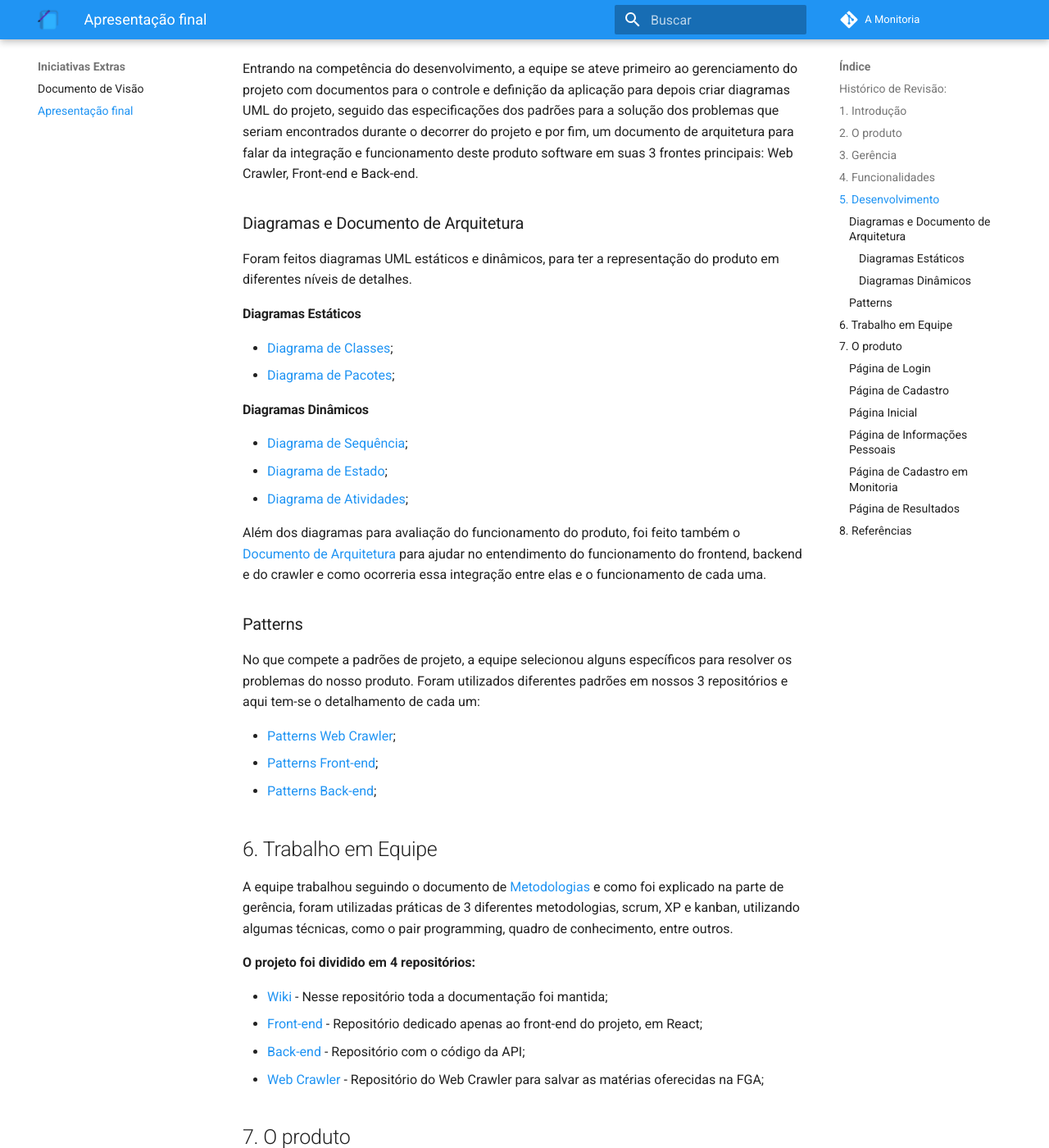
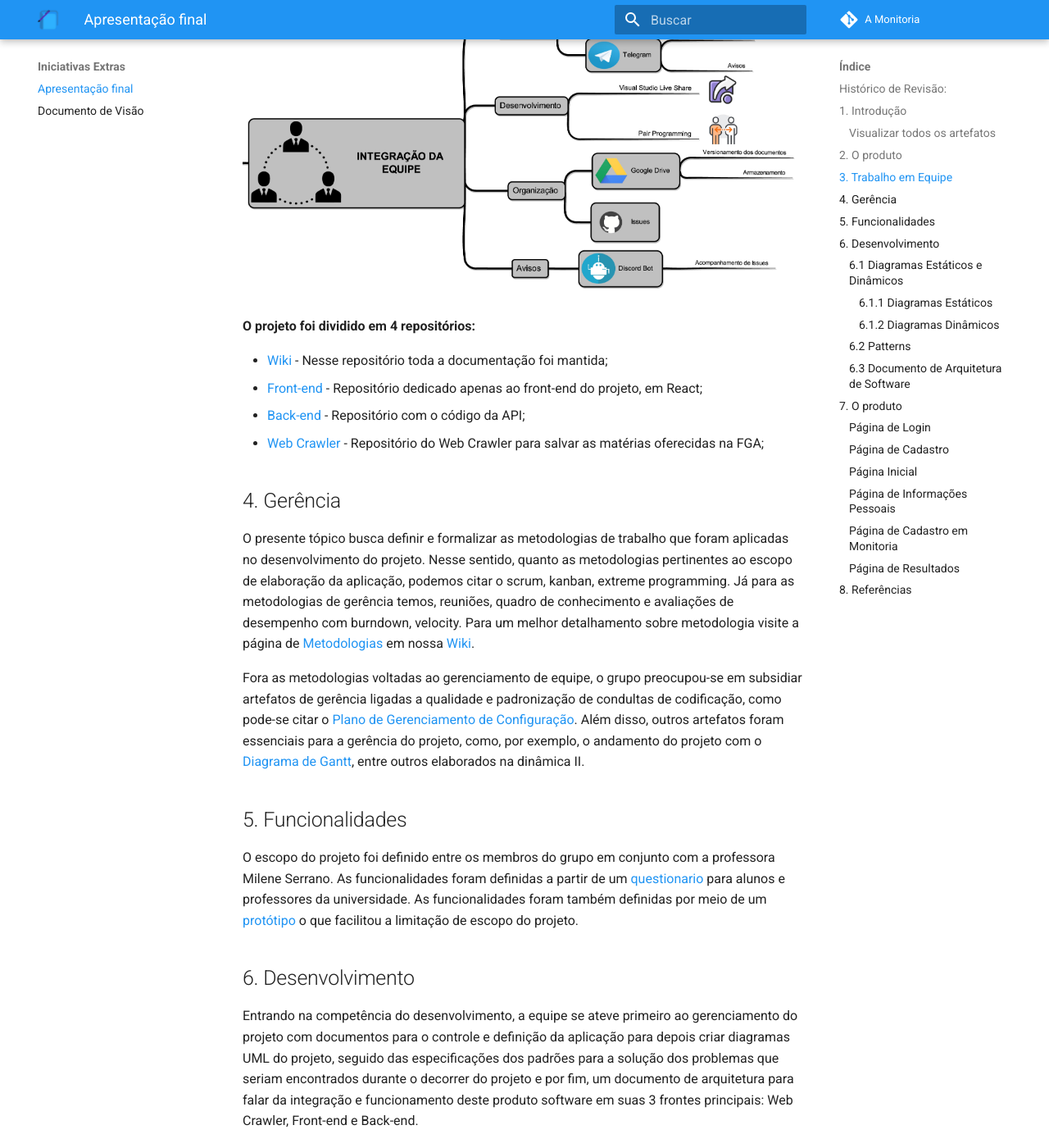
Before and after one commit to 2019-2-arquitetura-desenho/wiki, an MkDocs documentation site: the page built from docs/extras/apresentacao_final.md, in a window 1280 px wide and 1400 px high, scrolled down 1914 px. Shown: the whole window at 82% size. Built offline with MkDocs 1.6.1 and Material for MkDocs 9.7.7, drawn with Linux system fonts in a browser that asks for light colours; comment, search, counter and statistics services are not loaded; old or Windows-style settings are respelled for this version of MkDocs; some of the changed text lies outside the part shown.

Commit message:
Add new images and edit final apresentation.

```diff
--- a/docs/extras/apresentacao_final.md
+++ b/docs/extras/apresentacao_final.md
@@ -6,61 +6,36 @@
 | 17/11/19 | 0.1 | Adicionando introdução e discorrendo sobre Gerência e funcionalidades | [Paulo Vitor](https://github.com/PauloVitorRocha), [João Rossi](https://github.com/bielrossi15) |
 | 17/11/19 | 0.2 | Adicionando a explicação do produto, desenvolvimento e trabalho em equipe | [Paulo Vitor](https://github.com/PauloVitorRocha), [João Rossi](https://github.com/bielrossi15) |
 | 17/11/19 | 0.3 | Adicionando imagens do produto | [Paulo Vitor](https://github.com/PauloVitorRocha), [João Rossi](https://github.com/bielrossi15) |
+| 18/11/19 | 0.4 | Revisão e adição no documento, novas imagens | [Welison Regis](https://github.com/WelisonR) |
+
 
 ## 1. Introdução
-Este documento refere-se a apresentação final do grupo A Monitoria da matéria Arquitetura e Desenho de Software.
-Ele tem como objetivo tentar demonstrar todo o trabalho realizado pela equipe ao longo do semestre, não só demonstrando o produto final mas também descrevendo um pouco sobre metodologia utilizada e mostrando artefatos típicos de Desenho de Software e alguns dos padrões de projeto utilizados.
+Este documento refere-se a apresentação final do grupo "A Monitoria" da matéria Arquitetura e Desenho de Software.
+Tem-se como objetivo **demonstrar os principais pontos do trabalho realizado pela equipe ao longo do semestre**, não só demonstrando o produto final mas também descrevendo um pouco sobre as metodologias utilizadas e artefatos decorrentes do ciclo de vida que envolve o desenvolvimento de software tendo como foco principalmente os artefatos típicos de Desenho de Software, como padrões de projeto utilizados, etc.
+
+!!! info "Página com todos os artefatos"
+    #### [Visualizar todos os artefatos](../dinamica_seminario_I/design_sprint.md)
 
 ## 2. O produto
 A ideia do produto passou por uma seleção criteriosa, utilizando 3 métodos para a escolha, sendo eles:
 
-- [5W2H](../../dinamica_seminario_I/definicao_tema/5W2H/);
-- [Rich Picture](../../dinamica_seminario_I/definicao_tema/rich_picture/);
-- [Ishikawa](../../dinamica_seminario_I/definicao_tema/ishikawa/);
+- [5W2H](../dinamica_seminario_I/definicao_tema/5W2H.md);
+- [Rich Picture](../dinamica_seminario_I/definicao_tema/rich_picture.md);
+- [Ishikawa](../dinamica_seminario_I/definicao_tema/ishikawa.md).
 
-Foram utilizados os documentos para levantar necessidades, fluxos de trabalho e possíveis problemas que seriam encontrados no decorrer do projeto, sendo a escolha final baseada numa votação entre os membros do grupo com opiniões baseadas nos levantamentos finais da documentação auxiliar.
+Foram utilizados os documentos acima para levantar necessidades, fluxos de trabalho e possíveis problemas que seriam encontrados no decorrer do projeto, sendo a escolha final baseada numa votação entre os membros do grupo com opiniões baseadas nos levantamentos finais da documentação auxiliar.
 
-Foi criado também um [Documento de Visão](../extras/documento_visao.md) para ajudar o processo de entendimento do escopo do projeto, além de alguns artefatos para elicitação, como [Protótipo](../../dinamica_seminario_I/Elicitacao/prototipo/) e [Questionário](../../dinamica_seminario_I/Elicitacao/questionario/) para ajudar a visualização do levantamento do escopo assim como a opinião de futuros usuários sobre o escopo e algumas funcionalidades do projeto.
+Após decidido pelo tema "A Monitoria", foi criado também um [Documento de Visão](../extras/documento_visao.md) para ajudar o processo de entendimento do escopo do projeto, além de alguns artefatos para elicitação, como [Protótipo](../../dinamica_seminario_I/Elicitacao/prototipo/) e [Questionário](../../dinamica_seminario_I/Elicitacao/questionario/) para ajudar a visualização do levantamento do escopo assim como a opinião de futuros usuários sobre o escopo e algumas funcionalidades do projeto.
 
-Para ajudar a equipe a entender como o produto funcionaria a um nível de mercado, a priori, foi criado um documento de [Benchmarking](../../dinamica_seminario_I/benchmarking/) para a equipe definir os diferenciais do produto em relação aos concorrentes no mercado.
-Além da posição no mercado em que o produto se encontraria, foi escolhido levantar os possíveis custos e lucros do produto com um documento de [Estimativas de Custo](../../dinamica_seminario_I/estimativas_de_custo/).
+Para ajudar a equipe a entender como o produto funcionaria a um nível de mercado, a priori, foi criado um documento de [Benchmarking](../dinamica_seminario_I/benchmarking/) para a equipe definir os diferenciais do produto em relação aos concorrentes no mercado.
+Além da posição no mercado em que o produto se encontraria, foi escolhido levantar os possíveis custos e lucros do produto com um documento de [Estimativas de Custo](../dinamica_seminario_I/estimativas_de_custo/).
 
-Por final, a equipe montou um documento de [Identidade Visual](../../dinamica_seminario_II/identidade_visual/) para manter um padrão bem definido sobre o design do produto.
+Por final, a equipe montou um documento de [Identidade Visual](../dinamica_seminario_II/identidade_visual/) para manter um padrão bem definido sobre o design do produto.
 
-## 3. Gerência
-O presente tópico busca definir e formalizar as metodologias de trabalho que foram aplicadas no desenvolvimento do projeto. Nesse sentido, quanto as metodologias pertinentes ao escopo de elaboração da aplicação, podemos citar o scrum, kanban, extreme programming. Já para as metodologias de gerência temos, reuniões, quadro de conhecimento e avaliações de desempenho com burndown, velocity. Para um melhor detalhamento sobre metodologia visite a página de [Metodologias](https://2019-2-arquitetura-desenho.github.io/wiki/dinamica_seminario_II/metodologias/) em nossa [Wiki](https://2019-2-arquitetura-desenho.github.io/wiki/).
+## 3. Trabalho em Equipe
+Com o escopo começando a melhor se definir, a equipe começou a desenhar de maneira adequada as [Metodologias](../../dinamica_seminario_II/metodologias/) que serão aplicadas no desenvolvimento durante a disciplina.  A equipe utilizou três diferentes metodologias, o Scrum, o Extreme Programming e o Kanban, além de outros artefatos de suporte, todos aliados a tecnologias voltadas para a integração da equipe, conforme pode-se notar no diagrama abaixo:
 
-## 4. Funcionalidades
-O escopo do projeto foi definido entre os membros do grupo em conjunto com a professora Milene Serrano. As funcionalidades foram definidas a partir de um [questionario](https://2019-2-arquitetura-desenho.github.io/wiki/dinamica_seminario_I/Elicitacao/questionario/) para alunos e professores da universidade. As funcionalidades foram também definidas por meio de um [protótipo](https://2019-2-arquitetura-desenho.github.io/wiki/dinamica_seminario_I/Elicitacao/prototipo/) o que facilitou a limitação de escopo do projeto.
-
-## 5. Desenvolvimento
-Entrando na competência do desenvolvimento, a equipe se ateve primeiro ao gerenciamento do projeto com documentos para o controle e definição da aplicação para depois criar diagramas UML do projeto, seguido das especificações dos padrões para a solução dos problemas que seriam encontrados durante o decorrer do projeto e por fim, um documento de arquitetura para falar da integração e funcionamento deste produto software em suas 3 frontes principais: Web Crawler, Front-end e Back-end.
-
-### Diagramas e Documento de Arquitetura
-
-Foram feitos diagramas UML estáticos e dinâmicos, para ter a representação do produto em diferentes níveis de detalhes.
-
-#### Diagramas Estáticos
-- [Diagrama de Classes](../../dinamica_seminario_III/diagrama_classes/);
-- [Diagrama de Pacotes](../../dinamica_seminario_III/diagrama_pacotes/);
-
-#### Diagramas Dinâmicos
-- [Diagrama de Sequência](../../dinamica_seminario_III/diagrama_seq/);
-- [Diagrama de Estado](../../dinamica_seminario_III/diagrama_de_estados/);
-- [Diagrama de Atividades](../../dinamica_seminario_III/diagrama_de_atividades/);
-
-Além dos diagramas para avaliação do funcionamento do produto, foi feito também o [Documento de Arquitetura](../../dinamica_seminario_V/documento_arquitetura/) para ajudar no entendimento do funcionamento do frontend, backend e do crawler e como ocorreria essa integração entre elas e o funcionamento de cada uma.
-
-### Patterns
-
-No que compete a padrões de projeto, a equipe selecionou alguns específicos para resolver os problemas do nosso produto. Foram utilizados diferentes padrões em nossos 3 repositórios e aqui tem-se o detalhamento de cada um:
-
-- [Patterns Web Crawler](../../dinamica_seminario_IV/webcrawler_patterns/);
-- [Patterns Front-end](../../dinamica_seminario_IV/front-end_patterns/);
-- [Patterns Back-end](../../dinamica_seminario_IV/back-end_patterns/);
-
-## 6. Trabalho em Equipe
-A equipe trabalhou seguindo o documento de [Metodologias](../../dinamica_seminario_II/metodologias/) e como foi explicado na parte de gerência, foram utilizadas práticas de 3 diferentes metodologias, scrum, XP e kanban, utilizando algumas técnicas, como o pair programming, quadro de conhecimento, entre outros.
+![Integração da Equipe](./assets/../assets/integracao_equipe.jpg)
 
 **O projeto foi dividido em 4 repositórios:**
 
@@ -68,6 +43,42 @@ A equipe trabalhou seguindo o documento de [Metodologias](../../dinamica_seminar
 - [Front-end](https://github.com/2019-2-arquitetura-desenho/monitoria-app) - Repositório dedicado apenas ao front-end do projeto, em React;
 - [Back-end](https://github.com/2019-2-arquitetura-desenho/monitoria-api) - Repositório com o código da API;
 - [Web Crawler](https://github.com/2019-2-arquitetura-desenho/monitoria-crawler) - Repositório do Web Crawler para salvar as matérias oferecidas na FGA;
+
+## 4. Gerência
+O presente tópico busca definir e formalizar as metodologias de trabalho que foram aplicadas no desenvolvimento do projeto. Nesse sentido, quanto as metodologias pertinentes ao escopo de elaboração da aplicação, podemos citar o scrum, kanban, extreme programming. Já para as metodologias de gerência temos, reuniões, quadro de conhecimento e avaliações de desempenho com burndown, velocity. Para um melhor detalhamento sobre metodologia visite a página de [Metodologias](https://2019-2-arquitetura-desenho.github.io/wiki/dinamica_seminario_II/metodologias/) em nossa [Wiki](https://2019-2-arquitetura-desenho.github.io/wiki/).
+
+Fora as metodologias voltadas ao gerenciamento de equipe, o grupo preocupou-se em subsidiar artefatos de gerência ligadas a qualidade e padronização de condultas de codificação, como pode-se citar o [Plano de Gerenciamento de Configuração](../dinamica_seminario_II/gerenciamento_configuracao.md). Além disso, outros artefatos foram essenciais para a gerência do projeto, como, por exemplo, o andamento do projeto com o [Diagrama de Gantt](../dinamica_seminario_II/diagrama_gantt.md), entre outros elaborados na dinâmica II.
+
+## 5. Funcionalidades
+O escopo do projeto foi definido entre os membros do grupo em conjunto com a professora Milene Serrano. As funcionalidades foram definidas a partir de um [questionario](https://2019-2-arquitetura-desenho.github.io/wiki/dinamica_seminario_I/Elicitacao/questionario/) para alunos e professores da universidade. As funcionalidades foram também definidas por meio de um [protótipo](https://2019-2-arquitetura-desenho.github.io/wiki/dinamica_seminario_I/Elicitacao/prototipo/) o que facilitou a limitação de escopo do projeto.
+
+## 6. Desenvolvimento
+Entrando na competência do desenvolvimento, a equipe se ateve primeiro ao gerenciamento do projeto com documentos para o controle e definição da aplicação para depois criar diagramas UML do projeto, seguido das especificações dos padrões para a solução dos problemas que seriam encontrados durante o decorrer do projeto e por fim, um documento de arquitetura para falar da integração e funcionamento deste produto software em suas 3 frontes principais: Web Crawler, Front-end e Back-end.
+
+### 6.1 Diagramas Estáticos e Dinâmicos
+
+Foram feitos diagramas UML estáticos e dinâmicos, para ter a representação do produto em diferentes níveis de detalhes.
+
+#### 6.1.1 Diagramas Estáticos
+- [Diagrama de Classes](../dinamica_seminario_III/diagrama_classes/);
+- [Diagrama de Pacotes](../dinamica_seminario_III/diagrama_pacotes/).
+
+#### 6.1.2 Diagramas Dinâmicos
+- [Diagrama de Sequência](../dinamica_seminario_III/diagrama_seq/);
+- [Diagrama de Estado](../../dinamica_seminario_III/diagrama_de_estados/);
+- [Diagrama de Atividades](../dinamica_seminario_III/diagrama_de_atividades/).
+
+### 6.2 Patterns
+
+No que compete a padrões de projeto, a equipe selecionou alguns específicos para resolver os problemas do nosso produto. Foram utilizados diferentes padrões em nossos 3 repositórios e aqui tem-se o detalhamento de cada um:
+
+- [Patterns Web Crawler](../dinamica_seminario_IV/webcrawler_patterns/);
+- [Patterns Front-end](../dinamica_seminario_IV/front-end_patterns/);
+- [Patterns Back-end](../dinamica_seminario_IV/back-end_patterns/).
+
+### 6.3 Documento de Arquitetura de Software
+
+Após um escopo bem definido e com diversos artefatos que subsidiam escolhas arquiteturais ao projeto, começou-se a elaborar o [Documento de Arquitetura](../../dinamica_seminario_V/documento_arquitetura/) para ajudar no entendimento do funcionamento do frontend, backend e do crawler e como ocorreria essa integração entre elas e o funcionamento de cada uma.
 
 ## 7. O produto
 
@@ -98,6 +109,9 @@ Continuação:
 ![Página de Página de Resultados](./img/Resultado.png)
 
 
+## 8. Referências
 
-
-## 8. Referências
+[^1]: SERRANO, Milene. Desenho - Aulas 01 a 30. 2º/2019. Material apresentado para a disciplina de Desenho e Arquitetura de Software no curso de Engenharia de Software da UnB, FGA.
+[^2]: DESENVOLVIMENTO ÁGIL. Scrum. [S. l.], 2014. Disponível [aqui](https://www.desenvolvimentoagil.com.br/scrum/). Acesso em: 4 set. 2019.
+[^3]: DIAGRAMS, UML. . In: UML Class and Object Diagrams Overview. [S. l.]: [s. n.], 19 set. 2019. Disponível em: <https://www.uml-diagrams.org/class-diagrams-overview.html> Acesso em: 19 set. 2019.
+[^4]: REFACTORING, GURU. **Behavioral Design Patterns: Behavioral design patterns are concerned with algorithms and the assignment of responsibilities between objects**. Russia. 2019. Disponível: <https://refactoring.guru/design-patterns/behavioral-patterns>. Acesso em: 20 out. 2019.
--- a/mkdocs.yml
+++ b/mkdocs.yml
@@ -64,8 +64,8 @@ nav:
     - Dinâmica e seminário V:
       - Documento de Arquitetura: dinamica_seminario_V/documento_arquitetura.md
   - Iniciativas Extras:
+    - Apresentação final: extras/apresentacao_final.md
     - Documento de Visão: extras/documento_visao.md
-    - Apresentação final: extras/apresentacao_final.md
 
 # Style
 extra_css:
```
Also changed, not shown: docs/dinamica_seminario_I/design_sprint.md (+1 -1 lines), docs/extras/notas.md (+0 -5 lines), docs/extras/assets/integracao_equipe.jpg (added).
